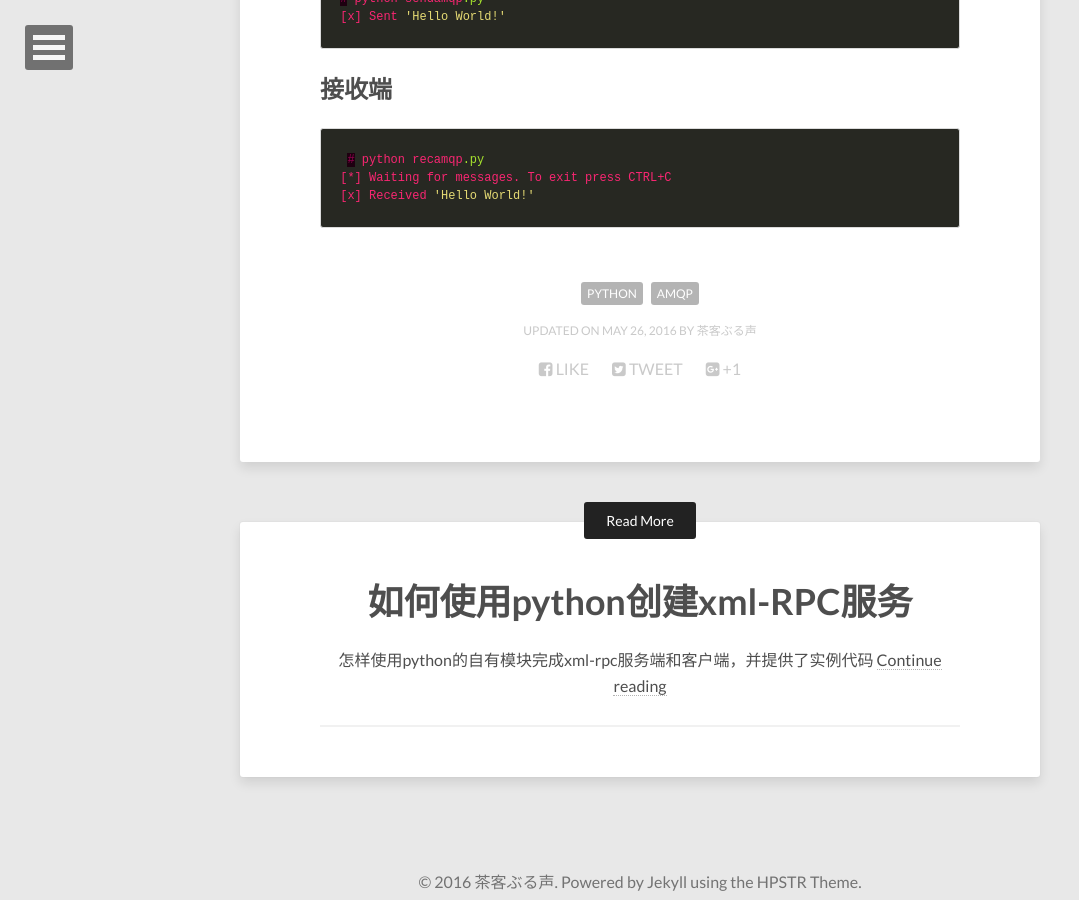
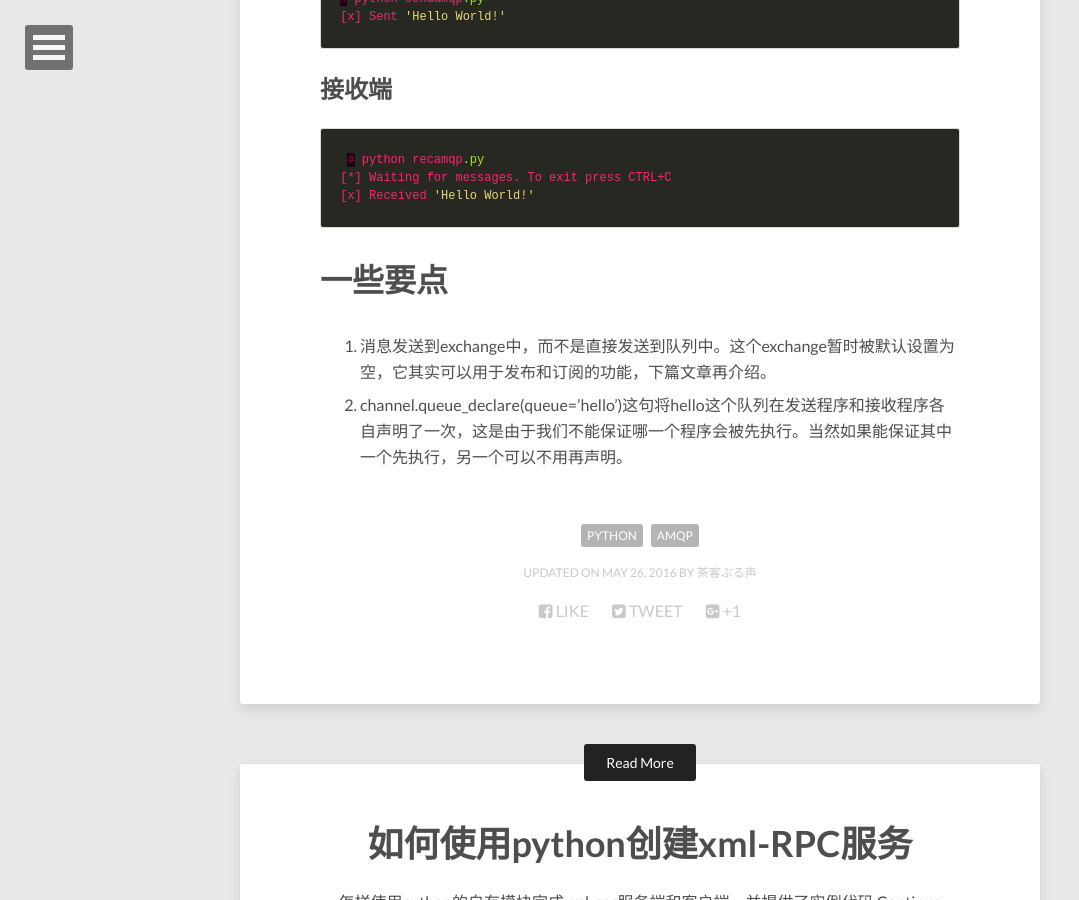
Before and after one commit to seethedoor/seethedoor.github.io, a Jekyll site: the page built from _posts/2016-05-23-how-to-python-rabbitmq.md, in a window 1280 px wide and 900 px high, scrolled down 3702 px. Shown: the whole window, without its empty margins (0-1079 px from the left). Built offline with Jekyll 4.4.1, drawn with Linux system fonts in a browser that asks for light colours; nearby versions of some CDN libraries.

Commit message:
mod post

```diff
--- a/_posts/2016-05-23-how-to-python-rabbitmq.md
+++ b/_posts/2016-05-23-how-to-python-rabbitmq.md
@@ -137,3 +137,7 @@ channel.start_consuming()
  [*] Waiting for messages. To exit press CTRL+C
  [x] Received 'Hello World!'
 {% endhighlight %}
+
+# 一些要点
+1. 消息发送到exchange中，而不是直接发送到队列中。这个exchange暂时被默认设置为空，它其实可以用于发布和订阅的功能，下篇文章再介绍。
+2. channel.queue_declare(queue='hello')这句将hello这个队列在发送程序和接收程序各自声明了一次，这是由于我们不能保证哪一个程序会被先执行。当然如果能保证其中一个先执行，另一个可以不用再声明。
```
